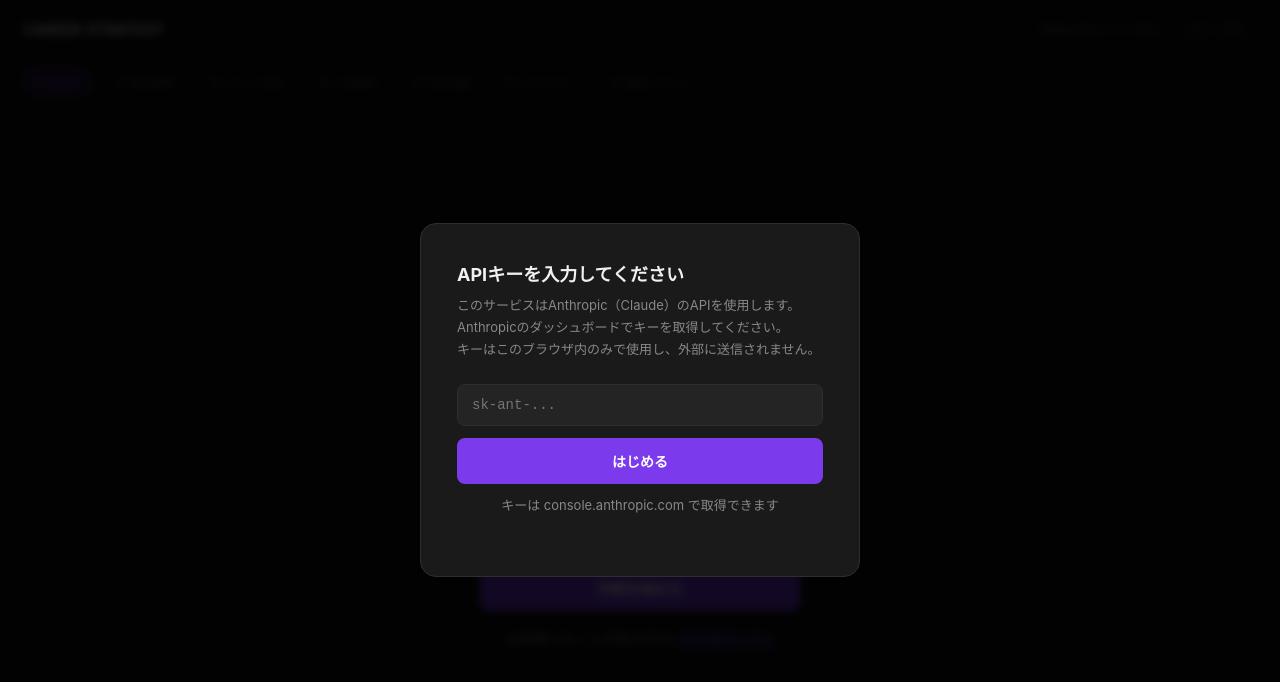
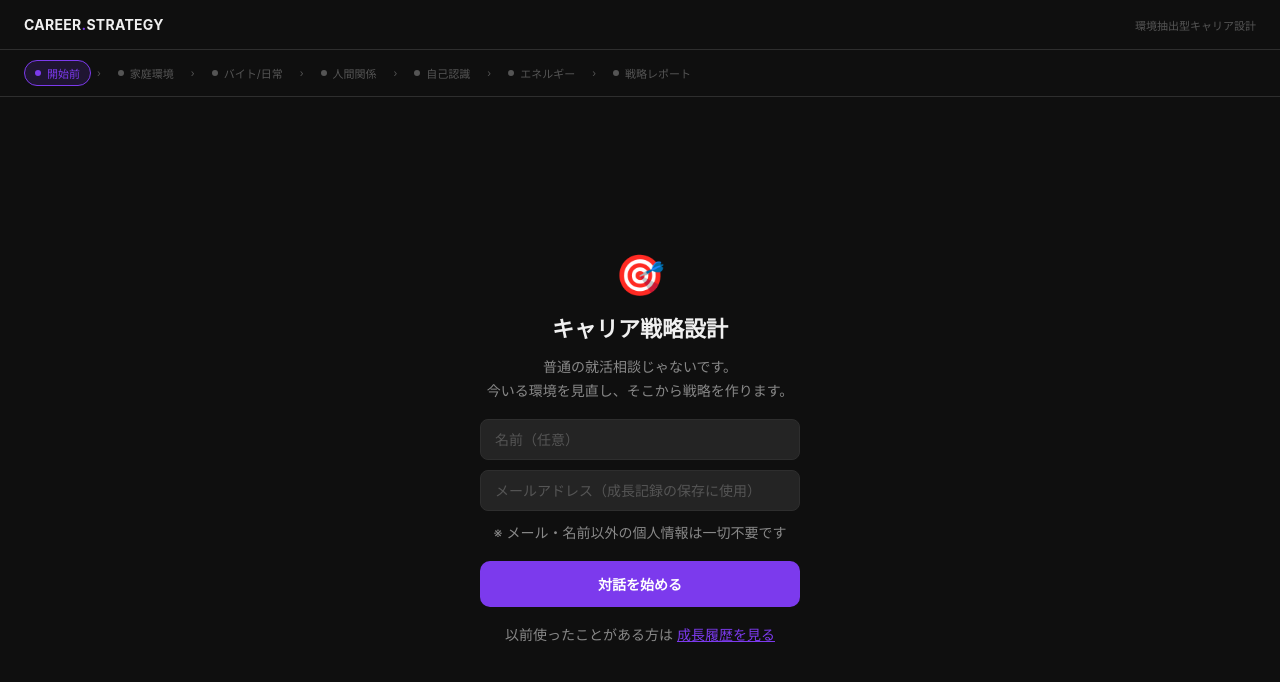
Before and after one commit to vecreate/career-strategy, a website: page public/index.html in a window 1280 px wide. Drawn offline with Linux system fonts and the light colour scheme.

Commit message:
fix: update public index.html

```diff
--- a/public/index.html
+++ b/public/index.html
@@ -29,59 +29,6 @@
     display: flex;
     flex-direction: column;
     overflow: hidden;
-  }
-
-  /* ── API KEY MODAL ── */
-  #modal-overlay {
-    position: fixed; inset: 0;
-    background: rgba(0,0,0,0.85);
-    display: flex; align-items: center; justify-content: center;
-    z-index: 100;
-    backdrop-filter: blur(4px);
-  }
-  #modal {
-    background: var(--surface);
-    border: 1px solid var(--border);
-    border-radius: 16px;
-    padding: 36px;
-    max-width: 440px;
-    width: 90%;
-  }
-  #modal h2 {
-    font-size: 18px; font-weight: 700; margin-bottom: 8px;
-  }
-  #modal p {
-    font-size: 13px; color: var(--text-sub); line-height: 1.7; margin-bottom: 24px;
-  }
-  #modal input {
-    width: 100%;
-    background: var(--surface2);
-    border: 1.5px solid var(--border);
-    border-radius: 8px;
-    padding: 12px 14px;
-    color: var(--text);
-    font-size: 14px;
-    font-family: monospace;
-    margin-bottom: 12px;
-    outline: none;
-    transition: border-color 0.15s;
-  }
-  #modal input:focus { border-color: var(--accent); }
-  #modal button {
-    width: 100%;
-    background: var(--accent);
-    color: #fff;
-    border: none;
-    border-radius: 8px;
-    padding: 13px;
-    font-size: 14px;
-    font-weight: 600;
-    cursor: pointer;
-    transition: opacity 0.15s;
-  }
-  #modal button:hover { opacity: 0.88; }
-  #modal-note {
-    font-size: 11px; color: var(--text-dim); margin-top: 10px; text-align: center;
   }
 
   /* ── HEADER ── */
@@ -415,24 +362,10 @@
 </head>
 <body>
 
-<!-- API Key Modal -->
-<div id="modal-overlay">
-  <div id="modal">
-    <h2>APIキーを入力してください</h2>
-    <p>このサービスはAnthropic（Claude）のAPIを使用します。<br>Anthropicのダッシュボードでキーを取得してください。<br>キーはこのブラウザ内のみで使用し、外部に送信されません。</p>
-    <input type="password" id="api-key-input" placeholder="sk-ant-..." autocomplete="off">
-    <button onclick="saveApiKey()">はじめる</button>
-    <p id="modal-note">キーは console.anthropic.com で取得できます</p>
-  </div>
-</div>
-
 <!-- Header -->
 <header>
   <div class="logo">CAREER<span>.</span>STRATEGY</div>
-  <div style="display:flex;align-items:center;gap:12px">
-    <div style="font-size:11px;color:var(--text-dim)">環境抽出型キャリア設計</div>
-    <button onclick="resetApiKey()" style="font-size:11px;color:var(--text-dim);background:none;border:1px solid var(--border);border-radius:6px;padding:4px 10px;cursor:pointer;">APIキー変更</button>
-  </div>
+  <div style="font-size:11px;color:var(--text-dim)">環境抽出型キャリア設計</div>
 </header>
 
 <!-- Stage Bar -->
@@ -493,7 +426,6 @@
 </div>
 
 <script>
-let apiKey = '';
 let messages = [];
 let isTyping = false;
 let currentStage = 0;
@@ -507,24 +439,6 @@ let lastReportText = ''; // レポート全文（メール送信用）
 
 // Stage markers: AI outputs [STAGE:N] when transitioning
 const stageNames = ['開始前','家庭環境','バイト/日常','人間関係','自己認識','エネルギー','戦略レポート'];
-
-function saveApiKey() {
-  const key = document.getElementById('api-key-input').value.trim();
-  if (!key.startsWith('sk-ant-') && !key.startsWith('sk-')) {
-    document.getElementById('api-key-input').style.borderColor = '#e74c3c';
-    document.getElementById('api-key-input').placeholder = '正しいキーを入力してください（sk-ant-... から始まります）';
-    return;
-  }
-  apiKey = key;
-  document.getElementById('modal-overlay').style.display = 'none';
-}
-
-function resetApiKey() {
-  apiKey = '';
-  document.getElementById('api-key-input').value = '';
-  document.getElementById('api-key-input').style.borderColor = '';
-  document.getElementById('modal-overlay').style.display = 'flex';
-}
 
 async function startChat() {
   const name  = document.getElementById('input-name').value.trim();
@@ -638,7 +552,7 @@ async function sendToAI(msgs) {
     const res = await fetch('/api/chat', {
       method: 'POST',
       headers: { 'Content-Type': 'application/json' },
-      body: JSON.stringify({ messages: msgs, apiKey })
+      body: JSON.stringify({ messages: msgs })
     });
 
     const data = await res.json();
```
